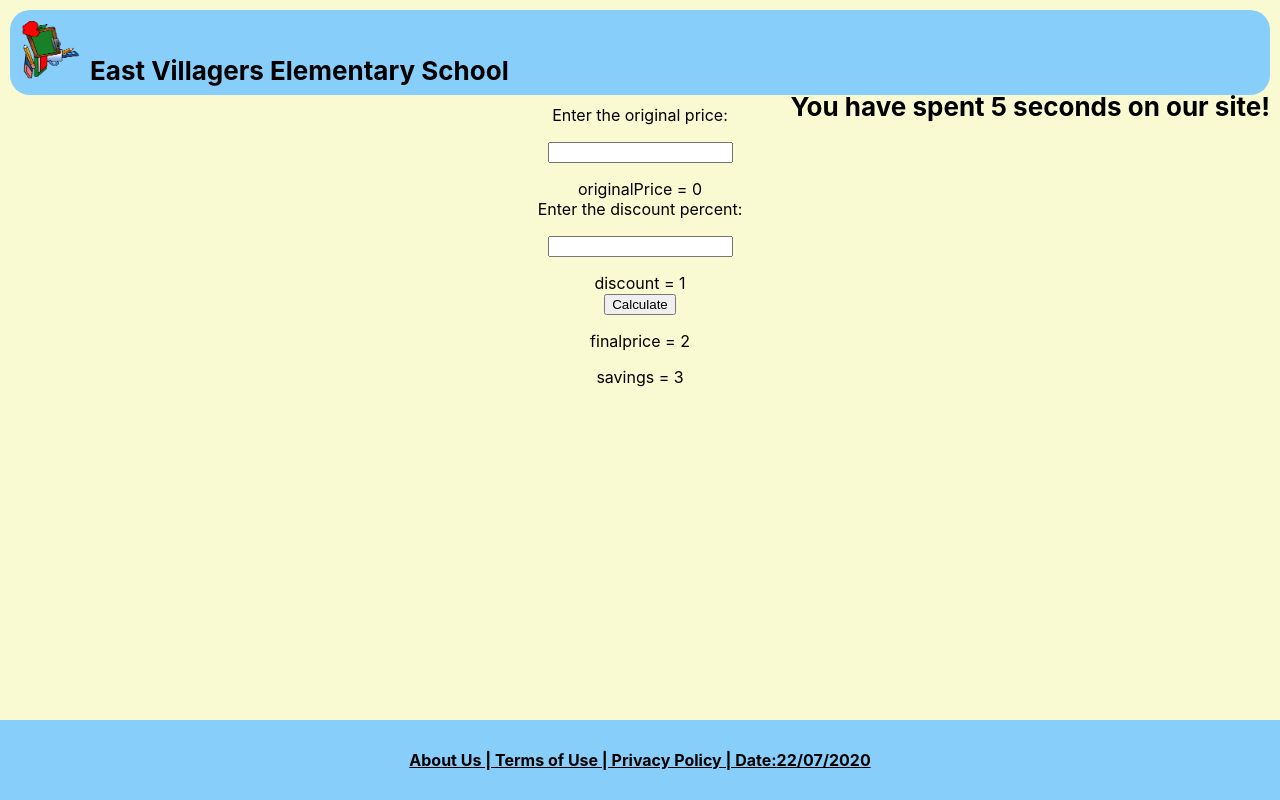
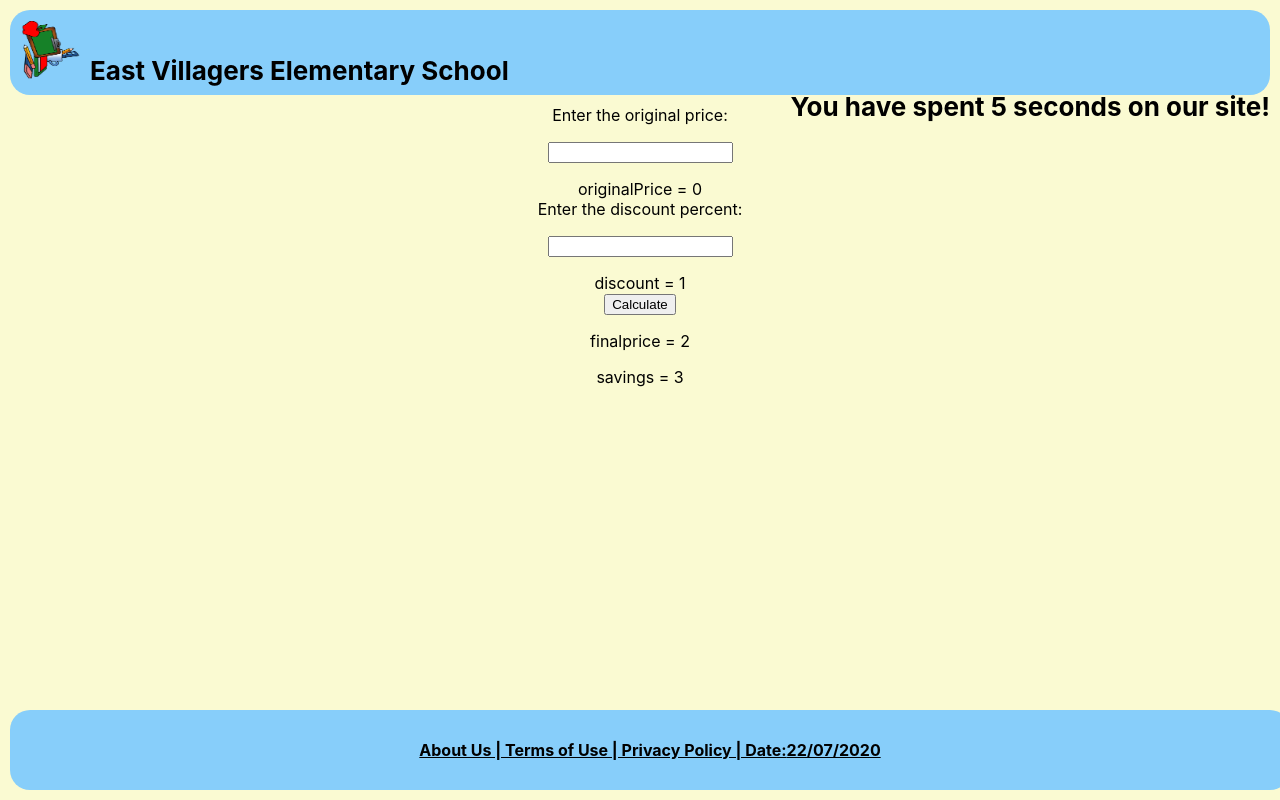
Before and after one commit to RHarperJr/ElementaryMath, a React (Create React App) app: page / in a window 1280 px wide. Built offline with nearby package versions, Linux system fonts and the light colour scheme.

Commit message:
fixed location issue in import of Footer.js, changed some styling for footer

```diff
--- a/src/App.css
+++ b/src/App.css
@@ -53,6 +53,8 @@
   padding-bottom: 5;
   text-align: center;
   text-decoration-line: underline;
+  border-radius: 20px;
+  margin:10px;
 }
 .header{
   background-color: lightskyblue;
--- a/src/Components/Footer.js
+++ b/src/Components/Footer.js
@@ -1,5 +1,5 @@
-import React from './node_modules/react';
-import moment from './node_modules/moment';
+import React from '../../node_modules/react';
+import moment from '../../node_modules/moment';
 //import logo from '../images/mathlogo.jpg';
 
 var date=moment().format("DD/MM/YYYY");
```
